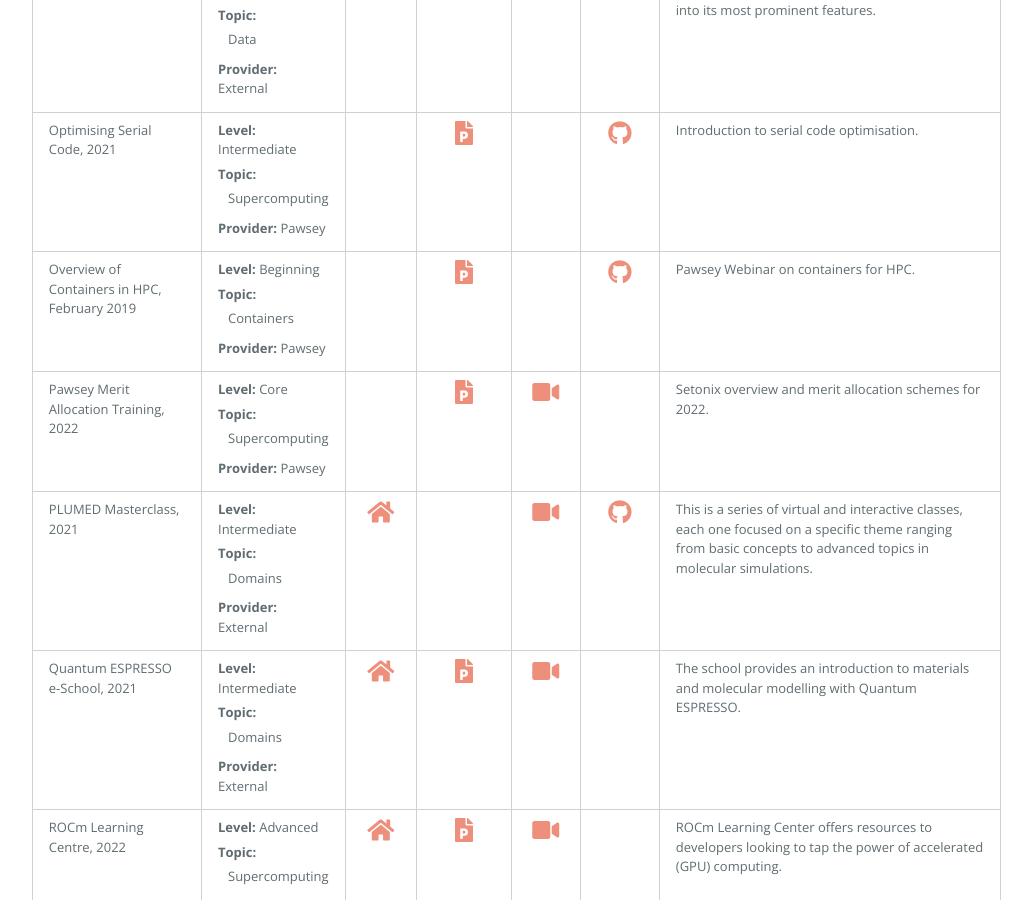
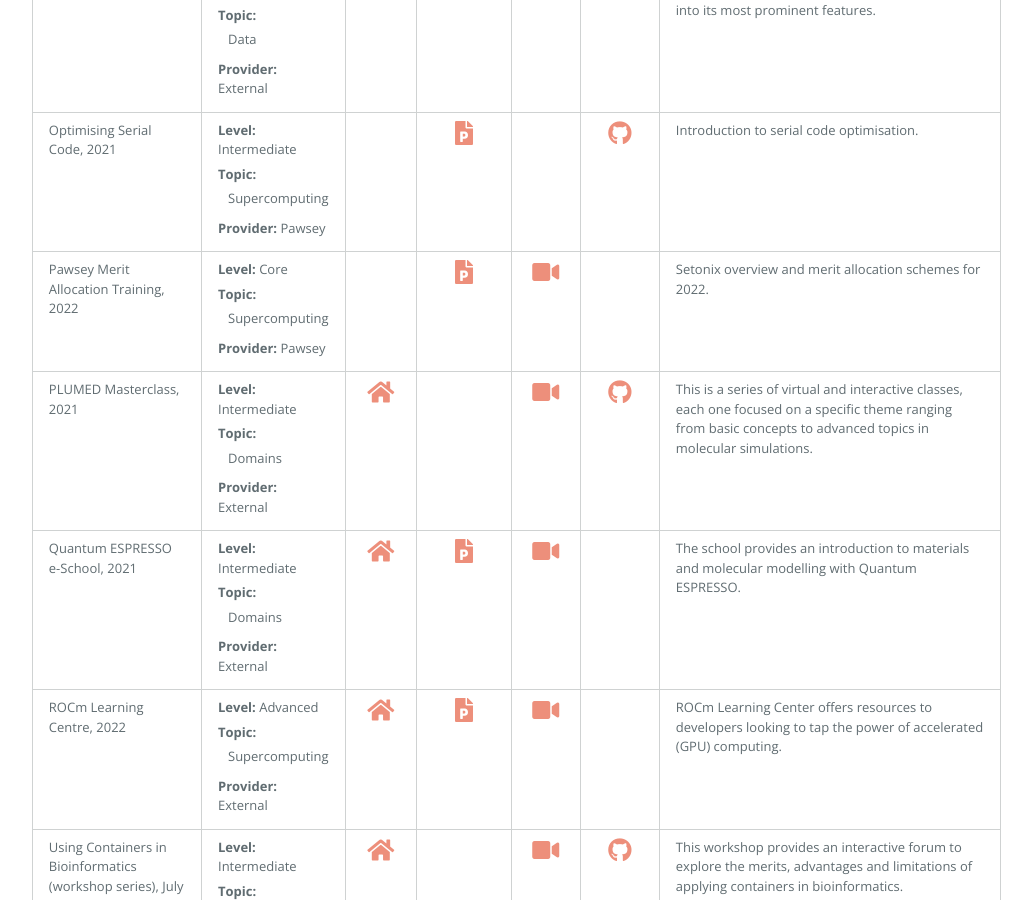
Before and after one commit to PawseySC/PawseySC.github.io, a Jekyll site: the page built from training.md, in a window 1280 px wide and 900 px high, scrolled down 2360 px. Shown: the whole window, without its empty margins (173-1205 px from the left). Built offline with Jekyll 4.4.1, drawn with Linux system fonts in a browser that asks for light colours; our own code applies the rules of GitHub Pages for plain Markdown files; the repository's description, which GitHub fills in, is left out.

Commit message:
Removed Overview of containers in HPC. Feb 2019

```diff
--- a/_data/links.yml
+++ b/_data/links.yml
@@ -152,14 +152,6 @@ tableData:
   url: https://pawseysc.github.io/containers-astro-python-workshop
   vid: https://www.youtube.com/playlist?list=PLmu61dgAX-aaIQibfUlxpy0Qz453jaLzl
   git: https://github.com/PawseySC/containers-astro-python-workshop
-- title: Overview of Containers in HPC, February 2019
-  description: Pawsey Webinar on containers for HPC.
-  pageName: training.md
-  level: Beginning
-  topic: Containers
-  provider: Pawsey
-  ppt: https://support.pawsey.org.au/documentation/download/attachments/2162899/Overview%20of%20Containers%20in%20HPC.pdf?api=v2
-  git: https://github.com/PawseySC/Overview-of-Containers-in-HPC
 # Misc Webinars
 - title: Cosmic Machines, September 2019
   description: Introductory workshop for Machine Learning in observational astronomy.
```
